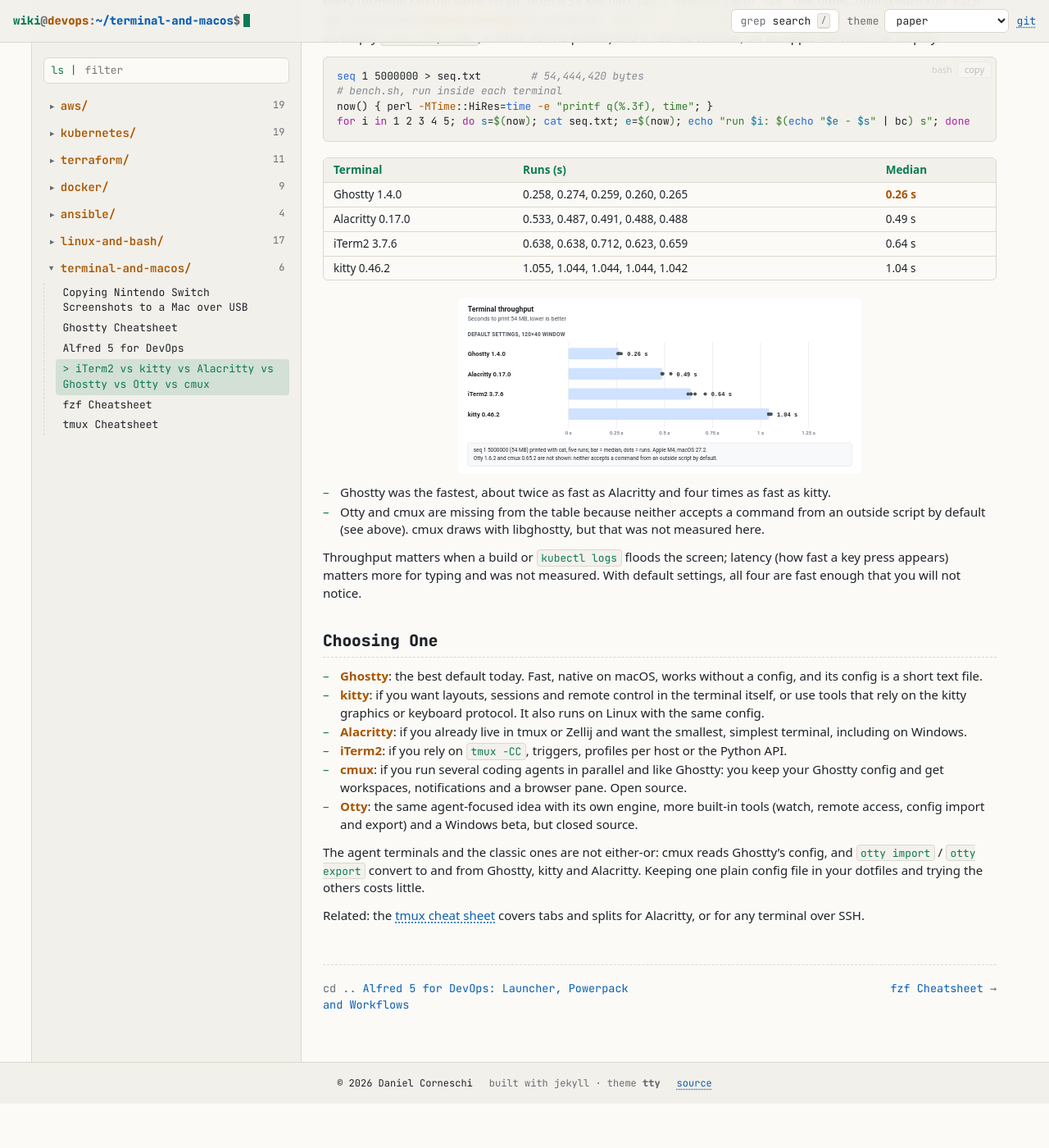
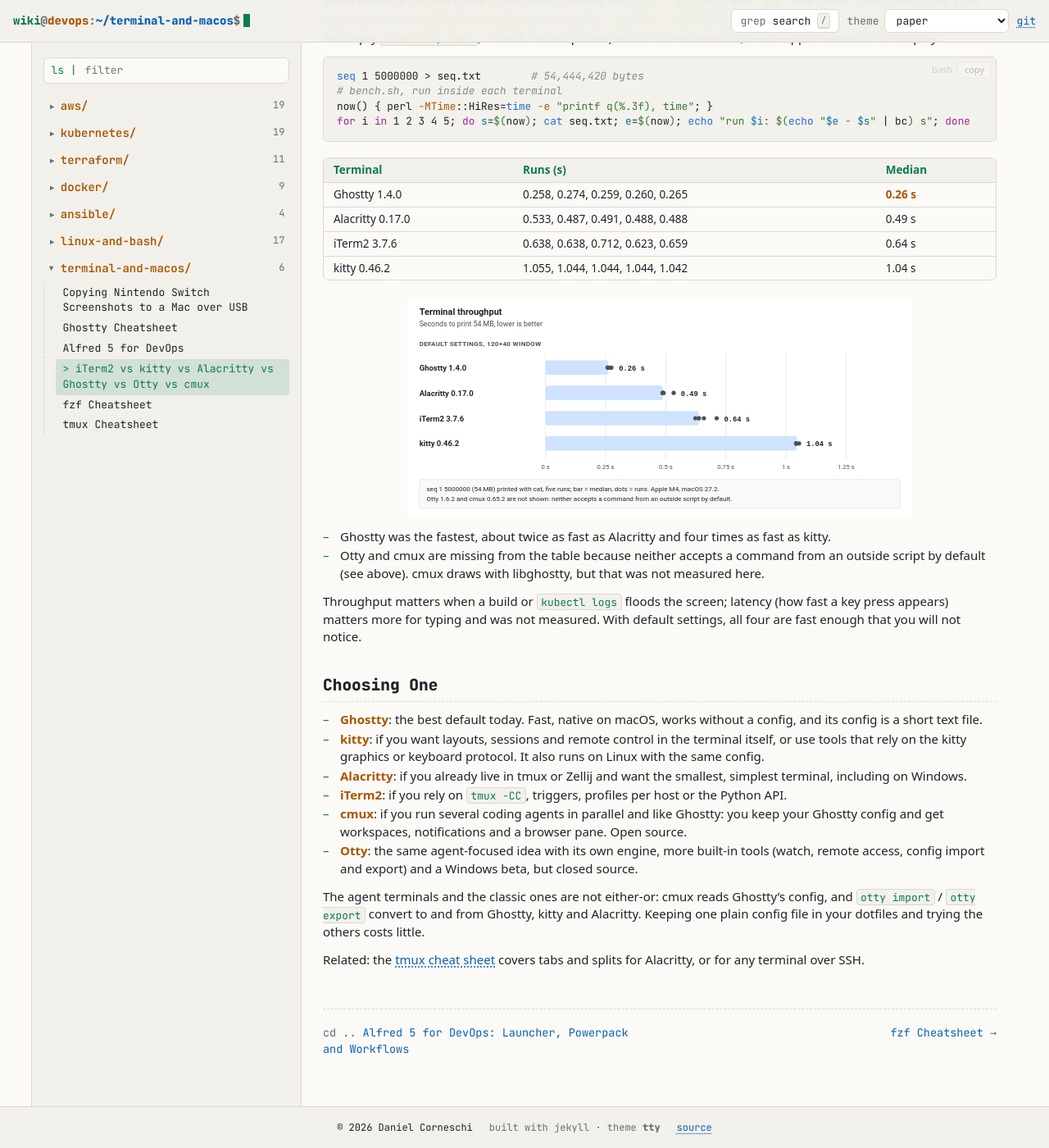
Before and after one commit to dcorneschi/documentation, a Jekyll site: the page built from macos-terminal-emulators-compared/index.md, in a window 1280 px wide and 1400 px high, scrolled down 4800 px. Shown: the whole window at 82% size. Built offline with Jekyll 4.4.1, drawn with Linux system fonts in a browser that asks for light colours; our own code applies the rules of GitHub Pages for plain Markdown files; before the commit the page ends 6146 px from its top, so only the background shows below that.

Commit message:
Show article diagrams at up to 75% width and 640px height
Co-Authored-By: Claude Opus 5.5 <noreply@anthropic.com>

```diff
--- a/assets/css/tty.css
+++ b/assets/css/tty.css
@@ -317,10 +317,10 @@ kbd {
 .prose ul > li::before { content: "–"; color: var(--accent); display: inline-block; width: 1.4em; margin-left: -1.4em; }
 .prose ul.task-list > li::before { content: none; }
 .prose img { max-width: 100%; height: auto; border-radius: 6px; }
-/* Diagram previews: at most 60% of the text column (and 520px tall);
+/* Diagram previews: at most 75% of the text column (and 640px tall);
    each one links to the full-size SVG. */
-.prose a:has(> img) { display: block; max-width: 60%; margin: 0 auto; cursor: zoom-in; }
-.prose a:has(> img) img { display: block; width: 100%; max-height: 520px; object-fit: contain; object-position: center top; }
+.prose a:has(> img) { display: block; max-width: 75%; margin: 0 auto; cursor: zoom-in; }
+.prose a:has(> img) img { display: block; width: 100%; max-height: 640px; object-fit: contain; object-position: center top; }
 @media (max-width: 900px) { .prose a:has(> img) { max-width: 100%; } }
 .prose a:has(> img) { text-decoration: none; }
 .prose hr { border: 0; border-top: 1px dashed var(--border); margin: 2em 0; }
```
